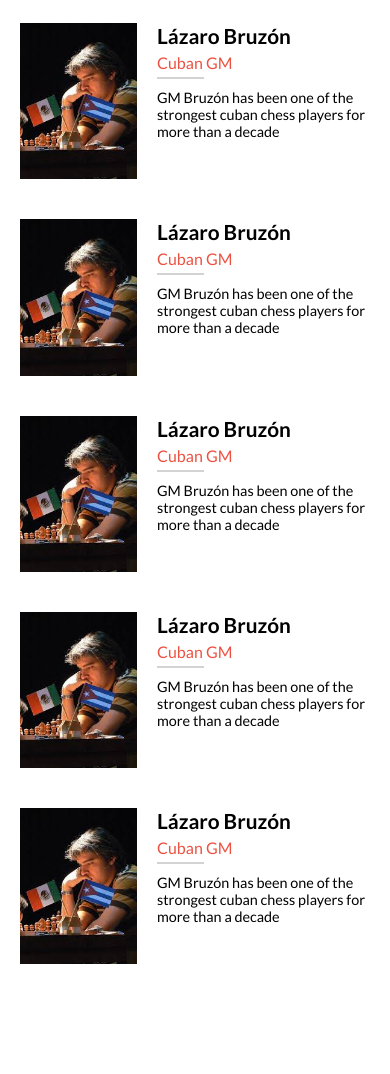
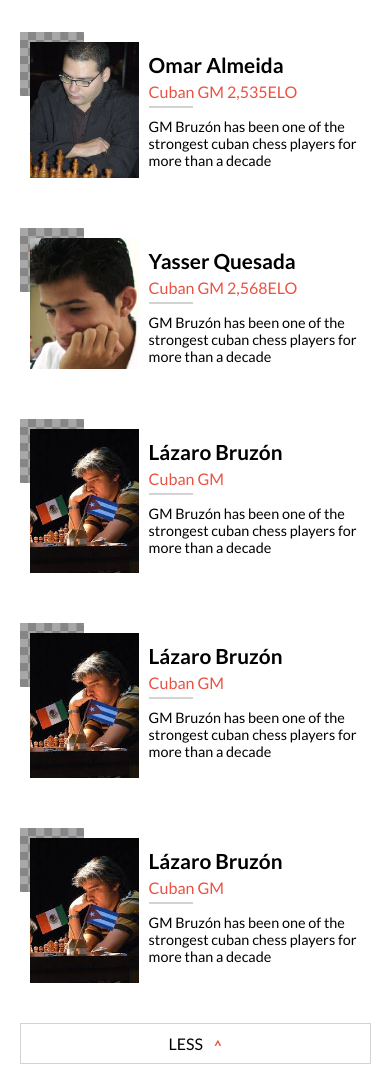
Before and after one commit to VicPeralta/ChessEvent, a website: page index.html in a window 390 px wide. Shown: the part 1689-2763 px from the top of the page. Before the commit the page ends 2673 px from the top, so only its background shows below. Drawn offline with Linux system fonts and the light colour scheme.

Commit message:
Add functionalty to more/less button on speakers section
new file:   assets/chessBoard.png
new file:   assets/omar.jfif
new file:   assets/yasser.jfif
modified:   index.html
modified:   menu.js
modified:   speakers.css
new file:   speakers.js

```diff
--- a/index.html
+++ b/index.html
@@ -11,6 +11,7 @@
   <link rel="stylesheet" href="./speakers.css">
   <link rel="stylesheet" href="./welcome.css">
   <script src="./menu.js" defer></script>
+  <script src="./speakers.js" defer></script>
   <title>Capablanca's Memorial</title>
 </head>
 
@@ -112,60 +113,23 @@
     <h2>Featured Speakers</h2>
     <hr>
     <div class="speakers-container">
-      <div class="speaker-card">
-        <img src="./assets/bruzon.jfif" alt="">
-        <div class="info">
-          <h3 class="speaker">Lázaro Bruzón</h3>
-          <p class="title">Cuban GM</p>
-          <hr>
-          <p class="bio">GM Bruzón has been one of the strongest cuban chess players for more than a decade</p>
+      <template class="speaker-template">
+        <div class="speaker-card">
+          <div class="image">
+            <img src="" alt="">
+          </div>
+          <div class="info">
+            <h3 class="speaker"></h3>
+            <p class="title"></p>
+            <hr>
+            <p class="bio"></p>
+          </div>
         </div>
-      </div>
-      <div class="speaker-card">
-        <img src="./assets/bruzon.jfif" alt="">
-        <div class="info">
-          <h3 class="speaker">Lázaro Bruzón</h3>
-          <p class="title">Cuban GM</p>
-          <hr>
-          <p class="bio">GM Bruzón has been one of the strongest cuban chess players for more than a decade</p>
-        </div>
-      </div>
-      <div class="speaker-card">
-        <img src="./assets/bruzon.jfif" alt="">
-        <div class="info">
-          <h3 class="speaker">Lázaro Bruzón</h3>
-          <p class="title">Cuban GM</p>
-          <hr>
-          <p class="bio">GM Bruzón has been one of the strongest cuban chess players for more than a decade</p>
-        </div>
-      </div>
-      <div class="speaker-card">
-        <img src="./assets/bruzon.jfif" alt="">
-        <div class="info">
-          <h3 class="speaker">Lázaro Bruzón</h3>
-          <p class="title">Cuban GM</p>
-          <hr>
-          <p class="bio">GM Bruzón has been one of the strongest cuban chess players for more than a decade</p>
-        </div>
-      </div>
-      <div class="speaker-card">
-        <img src="./assets/bruzon.jfif" alt="">
-        <div class="info">
-          <h3 class="speaker">Lázaro Bruzón</h3>
-          <p class="title">Cuban GM</p>
-          <hr>
-          <p class="bio">GM Bruzón has been one of the strongest cuban chess players for more than a decade</p>
-        </div>
-      </div>
-      <div class="speaker-card">
-        <img src="./assets/bruzon.jfif" alt="">
-        <div class="info">
-          <h3 class="speaker">Lázaro Bruzón</h3>
-          <p class="title">Cuban GM</p>
-          <hr>
-          <p class="bio">GM Bruzón has been one of the strongest cuban chess players for more than a decade</p>
-        </div>
-      </div>
+      </template>
+    </div>
+    <div class="btn-more">
+     <p>LESS</p>
+      <span>&lt;</span>
     </div>
   </section>
 </body>
--- a/menu.js
+++ b/menu.js
@@ -9,6 +9,7 @@ function closeMenu() {
   menu.classList.add('hidden');
   menu.classList.remove('show');
 }
+
 document.querySelector('.close-menu').addEventListener('click', () => {
   closeMenu();
 });
--- a/speakers.css
+++ b/speakers.css
@@ -13,13 +13,26 @@
   border: 1px solid var(--secondary-color);
   margin: 0 auto;
 }
+
+.speaker-card .image {
+  background-image: url('./assets/chessBoard.png');
+  background-repeat: no-repeat;
+  background-size: 50%;
+  display: flex;
+  justify-content: center;
+  align-items: center;
+  width: 90%;
+}
+
 .speaker-card {
   display: flex;
+  margin: 20px;
 }
+
 .speaker-card img{
-  width: 30%;
+  width: 100%;
   height: auto;
-  margin: 20px 20px;
+  padding: 10px;
 }
 .speaker-card .speaker{
   font-size: 1.3rem;
@@ -41,6 +54,27 @@
   font-size: .9rem;
 }
 
+.speakers .btn-more {
+  background-color: #fff;
+  border: 1px solid var(--primary-gray);
+  width: 90%;
+  margin: 10px auto;
+  display: flex;
+  padding:10px;
+  justify-content: center;
+  cursor: pointer;
+  user-select: none;
+}
+
+.speakers .btn-more span {
+  color: var(--secondary-color);
+  transform: rotate(90deg);
+  margin-left: 10px;
+  font-weight: bold;
+  font-size: .9rem;
+  display: inline-block;
+}
+
 @media (min-width: 769px) {
   .speakers-container {
     flex-direction: row;
@@ -52,10 +86,16 @@
 
   .speaker-card {
     width: 45%;
+    display: flex;
   }
 
   .speakers hr {
     width: 5%;
   }
-
+  .speaker-card .image {
+    width: 50%;
+  }
+  .speakers .btn-more {
+    display: none;
+  }
 }
--- /dev/null
+++ b/speakers.js
@@ -0,0 +1,76 @@
+const speakers = [
+  {
+    name: 'Lázaro Bruzón', img: './assets/bruzon.jfif', title: 'Cuban GM 2,610ELO', bio: 'GM Bruzón has been one of the strongest cuban chess players for more than a decade'
+  },
+  {
+    name: 'Omar Almeida', img: './assets/omar.jfif', title: 'Cuban GM 2,535ELO', bio: 'GM Bruzón has been one of the strongest cuban chess players for more than a decade'
+  },
+  {
+    name: 'Yasser Quesada', img: './assets/yasser.jfif', title: 'Cuban GM 2,568ELO', bio: 'GM Bruzón has been one of the strongest cuban chess players for more than a decade'
+  },
+  {
+    name: 'Lázaro Bruzón', img: './assets/bruzon.jfif', title: 'Cuban GM', bio: 'GM Bruzón has been one of the strongest cuban chess players for more than a decade'
+  },
+  {
+    name: 'Lázaro Bruzón', img: './assets/bruzon.jfif', title: 'Cuban GM', bio: 'GM Bruzón has been one of the strongest cuban chess players for more than a decade'
+  },
+  {
+    name: 'Lázaro Bruzón', img: './assets/bruzon.jfif', title: 'Cuban GM', bio: 'GM Bruzón has been one of the strongest cuban chess players for more than a decade'
+  },
+];
+
+const dataUserTemplate = document.querySelector('.speaker-template');
+const speakersContainer = document.querySelector('.speakers-container');
+
+speakers.forEach((speaker) => {
+  const speakerCard = dataUserTemplate.content.cloneNode(true).children[0];
+  speakerCard.querySelector('.speaker-card img').setAttribute('src', speaker.img);
+  speakerCard.querySelector('.info .speaker').textContent = speaker.name;
+  speakerCard.querySelector('.info .title').textContent = speaker.title;
+  speakerCard.querySelector('.info .bio').textContent = speaker.bio;
+  speakersContainer.append(speakerCard);
+});
+
+document.querySelector('.speakers .btn-more').addEventListener('click', () => {
+  const btn = document.querySelector('.speakers .btn-more');
+  if (btn.children[0].textContent === 'MORE') {
+    const cards = document.querySelectorAll('.speaker-card');
+    cards.forEach((card) => {
+      card.style.display = 'flex';
+    });
+    btn.children[0].textContent = 'LESS';
+    btn.children[1].textContent = '<';
+  }
+  else {
+    const cards = document.querySelectorAll('.speaker-card');
+    let counter = 1;
+    cards.forEach((card) => {
+      if (counter <= 2) card.style.display = 'flex';
+      else card.style.display = 'none';
+      counter += 1;
+    });
+    btn.children[0].textContent = 'MORE';
+    btn.children[1].textContent = '>';
+  }
+});
+
+window.addEventListener('resize', (e) => {
+  if (e.currentTarget.innerWidth > 768) {
+    const cards = document.querySelectorAll('.speaker-card');
+    cards.forEach((card) => {
+      card.style.display = 'flex';
+    });
+  }
+  else {
+    let counter = 1;
+    const btn = document.querySelector('.speakers .btn-more');
+    const cards = document.querySelectorAll('.speaker-card');
+    cards.forEach((card) => {
+      if (counter <= 2) card.style.display = 'flex';
+      else card.style.display = 'none';
+      counter += 1;
+    });
+    btn.children[0].textContent = 'MORE';
+    btn.children[1].textContent = '>';
+  }
+});
```
Also changed, not shown: assets/chessBoard.png (added), assets/omar.jfif (added), assets/yasser.jfif (added).
